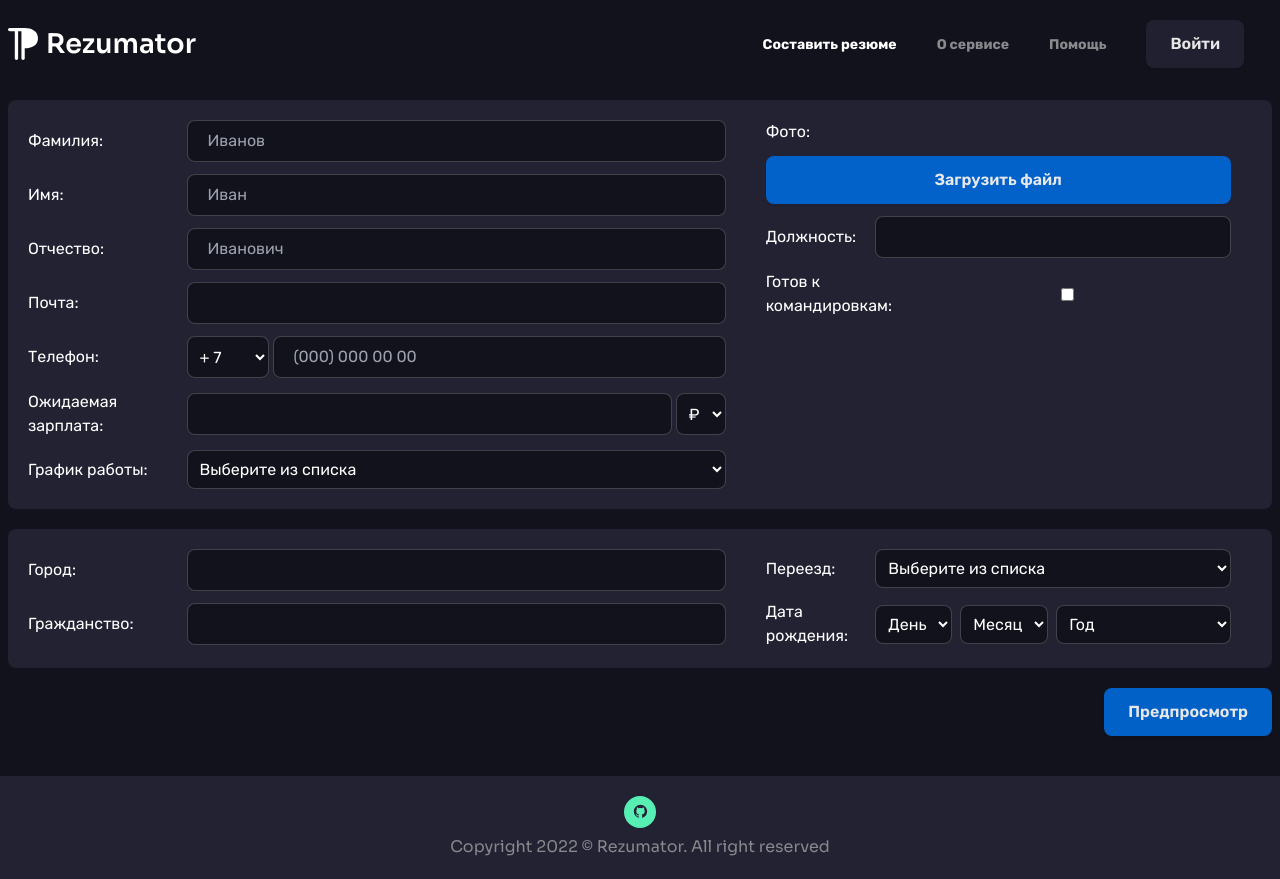
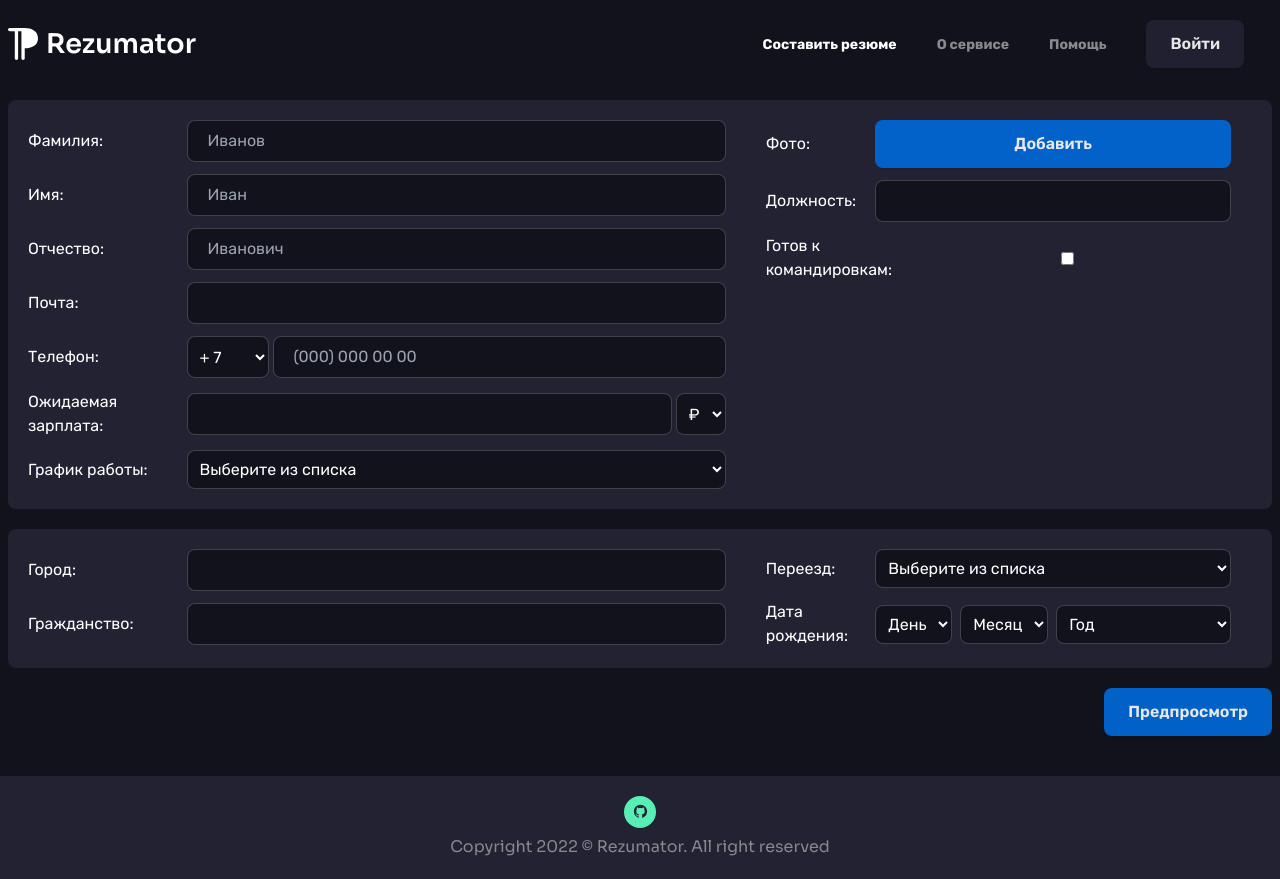
Before and after one commit to propertiess/rezumator, a Next.js app: page /rezumator in a window 1280 px wide. Built offline with nearby package versions, Linux system fonts and the light colour scheme; what next-redux-wrapper would draw is missing.

Commit message:
refactor semantic

```diff
--- a/app/components/common/Label/Label.module.css
+++ b/app/components/common/Label/Label.module.css
@@ -6,6 +6,6 @@
   @apply flex-grow;
 }
 
-.span {
+.wrapper label {
   @apply basis-full sm:basis-[21%] sm:max-w-full;
 }
--- a/app/components/common/Label/Label.tsx
+++ b/app/components/common/Label/Label.tsx
@@ -7,9 +7,9 @@ interface Props extends HTMLAttributes<unknown> {
 
 export const Label: FC<PropsWithChildren<Props>> = ({ label, children }) => {
   return (
-    <label className={styles.wrapper}>
-      <span className={styles.span}>{label}</span>
+    <div className={styles.wrapper}>
+      <label>{label}</label>
       {children}
-    </label>
+    </div>
   );
 };
--- a/app/components/common/ui/Avatar/Avatar.module.css
+++ /dev/null
@@ -1,3 +0,0 @@
-.wrapper {
-  @apply flex w-full h-[20rem] relative;
-}
--- a/app/components/common/ui/Avatar/Avatar.tsx
+++ /dev/null
@@ -1,19 +0,0 @@
-import Image from 'next/image';
-import { FC, HTMLAttributes } from 'react';
-import styles from './Avatar.module.css';
-
-interface Props extends HTMLAttributes<unknown> {
-  src?: string;
-}
-
-export const Avatar: FC<Props> = ({ src, ...rest }) => {
-  if (!src) {
-    return null;
-  }
-
-  return (
-    <span className={styles.wrapper} {...rest}>
-      <Image src={src} alt='avatar' layout='fill' />
-    </span>
-  );
-};
--- a/app/components/common/ui/Avatar/index.ts
+++ /dev/null
@@ -1 +0,0 @@
-export * from './Avatar';
--- a/app/components/home/Hero/Hero.module.css
+++ b/app/components/home/Hero/Hero.module.css
@@ -1,5 +1,5 @@
 .wrapper {
-  @apply px-5 mt-12 md:mt-28 sm:px-2;
+  @apply px-5 mt-12 md:mt-28 xl:px-2;
 }
 .wrapper h1 {
   @apply capitalize text-[40px] md:text-[72px] font-semibold;
--- a/app/components/rezumator/about/About.tsx
+++ b/app/components/rezumator/about/About.tsx
@@ -97,10 +97,9 @@ export const About: FC<Props> = ({ register, errors }) => {
         </Label>
       </div>
       <div className={classNames(styles.col, styles.middle_col)}>
-        <>
-          <label>Фото:</label>
+        <Label label='Фото:'>
           <AvatarPicker src={src} onImageChange={src => setAvatar(src)} />
-        </>
+        </Label>
         <Label label='Должность:'>
           <Input
             error={errors?.profession}
--- a/app/components/rezumator/about/AvatarPicker/AvatarPicker.module.css
+++ b/app/components/rezumator/about/AvatarPicker/AvatarPicker.module.css
@@ -1,7 +1,7 @@
 .wrapper {
-  @apply flex flex-col gap-3;
+  @apply flex flex-col basis-full xl:basis-0 xl:flex-grow gap-3;
 }
 
 .btn {
-  @apply flex ml-auto lg:ml-0;
+  @apply flex ml-auto;
 }
--- a/app/components/rezumator/about/AvatarPicker/AvatarPicker.tsx
+++ b/app/components/rezumator/about/AvatarPicker/AvatarPicker.tsx
@@ -1,5 +1,5 @@
+import Image from 'next/image';
 import { FC } from 'react';
-import { Avatar } from '@/components/common/ui/Avatar';
 import { Button } from '@/components/common/ui/Button';
 import { useOpenSwitcher } from '@/hooks/useOpenSwitcher';
 import { FileInput } from '../FileInput';
@@ -21,7 +21,7 @@ export const AvatarPicker: FC<Props> = ({ src, onImageChange }) => {
 
   return (
     <span className={styles.wrapper}>
-      <Avatar src={src} />
+      {src && <Image src={src} alt='avatar' width={300} height={300} />}
       {!src ? (
         <FileInput
           accept='.png,.jpeg,.jpg'
--- a/app/components/rezumator/about/FileInput/FileInput.tsx
+++ b/app/components/rezumator/about/FileInput/FileInput.tsx
@@ -56,7 +56,7 @@ const FileInput: FC<Props> = ({
     <>
       <input type='file' ref={inputRef} hidden onChange={onChange} {...rest} />
       <Button className={style} onClick={onClickFileInput} type='button'>
-        Загрузить файл
+        Добавить
       </Button>
     </>
   );
--- a/app/layout/Header.module.css
+++ b/app/layout/Header.module.css
@@ -1,3 +1,3 @@
 .wrapper {
-  @apply flex items-center justify-between px-5 sm:px-2;
+  @apply flex items-center justify-between px-5 xl:px-2;
 }
```
